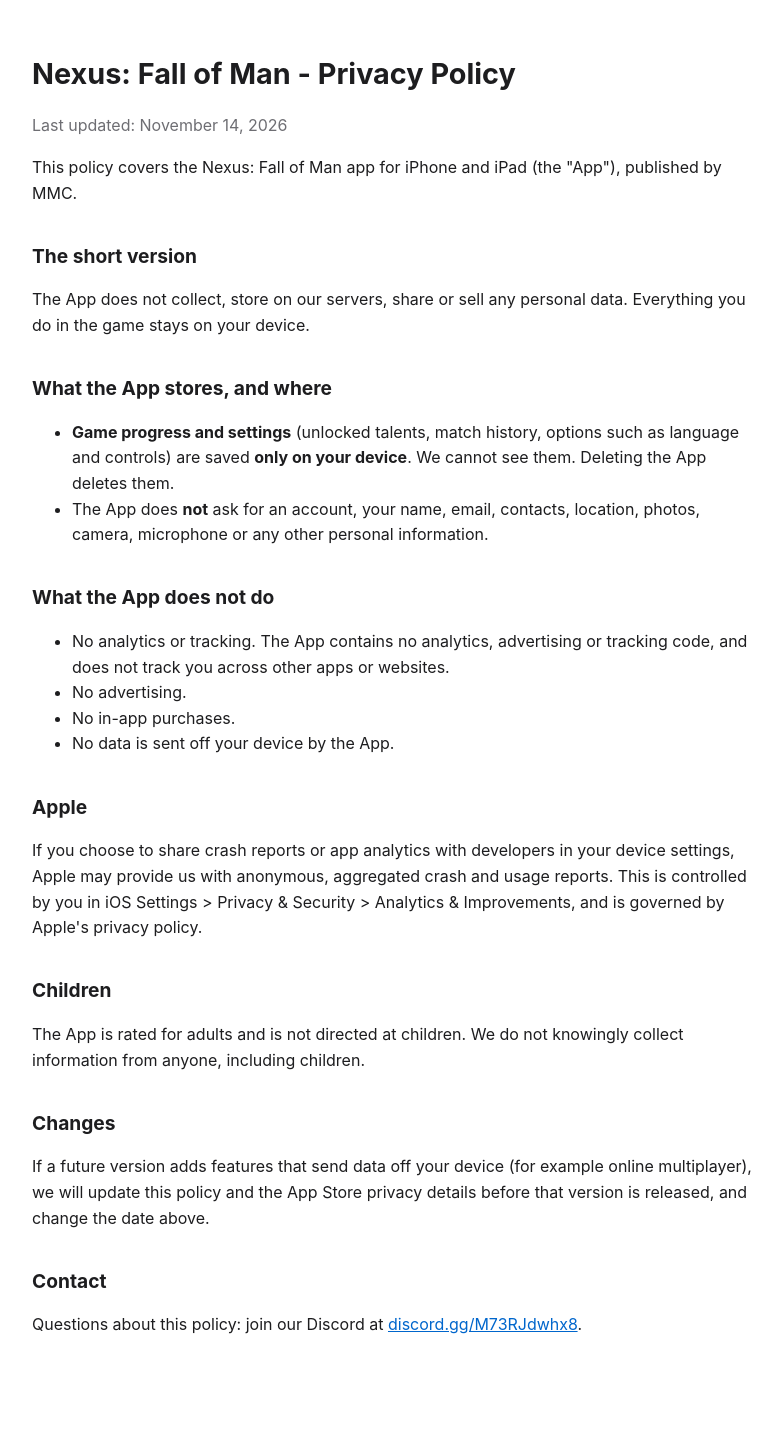
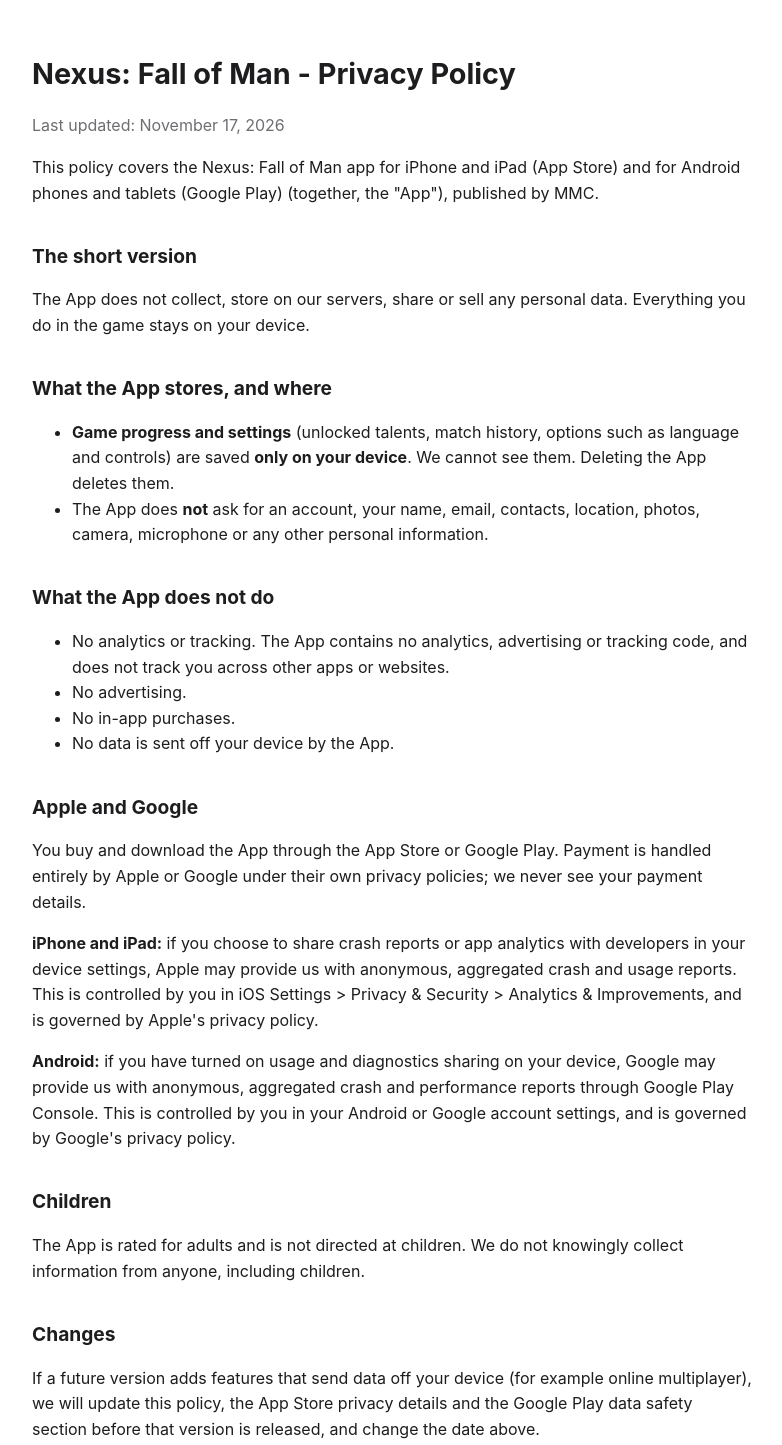
Before and after one commit to mmc1776/nexus-privacy, a plain HTML site: page index.html in a window 1280 px wide. Shown: the top 1445 px of the page, without its empty margins (248-1030 px from the left). Before the commit the page ends 1386 px from the top, so only its background shows below. Drawn offline with Linux system fonts and the light colour scheme.

Commit message:
Cover the Android version (Google Play) in the privacy policy

```diff
--- a/index.html
+++ b/index.html
@@ -13,8 +13,8 @@ h1{font-size:1.8em;margin-bottom:.2em}h2{font-size:1.2em;margin-top:1.8em}
 </head>
 <body>
 <h1>Nexus: Fall of Man - Privacy Policy</h1>
-<p class="date">Last updated: November 14, 2026</p>
-<p>This policy covers the Nexus: Fall of Man app for iPhone and iPad (the "App"), published by MMC.</p>
+<p class="date">Last updated: November 17, 2026</p>
+<p>This policy covers the Nexus: Fall of Man app for iPhone and iPad (App Store) and for Android phones and tablets (Google Play) (together, the "App"), published by MMC.</p>
 <h2>The short version</h2>
 <p>The App does not collect, store on our servers, share or sell any personal data. Everything you do in the game stays on your device.</p>
 <h2>What the App stores, and where</h2>
@@ -29,12 +29,14 @@ h1{font-size:1.8em;margin-bottom:.2em}h2{font-size:1.2em;margin-top:1.8em}
 <li>No in-app purchases.</li>
 <li>No data is sent off your device by the App.</li>
 </ul>
-<h2>Apple</h2>
-<p>If you choose to share crash reports or app analytics with developers in your device settings, Apple may provide us with anonymous, aggregated crash and usage reports. This is controlled by you in iOS Settings &gt; Privacy &amp; Security &gt; Analytics &amp; Improvements, and is governed by Apple's privacy policy.</p>
+<h2>Apple and Google</h2>
+<p>You buy and download the App through the App Store or Google Play. Payment is handled entirely by Apple or Google under their own privacy policies; we never see your payment details.</p>
+<p><strong>iPhone and iPad:</strong> if you choose to share crash reports or app analytics with developers in your device settings, Apple may provide us with anonymous, aggregated crash and usage reports. This is controlled by you in iOS Settings &gt; Privacy &amp; Security &gt; Analytics &amp; Improvements, and is governed by Apple's privacy policy.</p>
+<p><strong>Android:</strong> if you have turned on usage and diagnostics sharing on your device, Google may provide us with anonymous, aggregated crash and performance reports through Google Play Console. This is controlled by you in your Android or Google account settings, and is governed by Google's privacy policy.</p>
 <h2>Children</h2>
 <p>The App is rated for adults and is not directed at children. We do not knowingly collect information from anyone, including children.</p>
 <h2>Changes</h2>
-<p>If a future version adds features that send data off your device (for example online multiplayer), we will update this policy and the App Store privacy details before that version is released, and change the date above.</p>
+<p>If a future version adds features that send data off your device (for example online multiplayer), we will update this policy, the App Store privacy details and the Google Play data safety section before that version is released, and change the date above.</p>
 <h2>Contact</h2>
 <p>Questions about this policy: join our Discord at <a href="https://discord.gg/M73RJdwhx8">discord.gg/M73RJdwhx8</a>.</p>
 </body>
```
